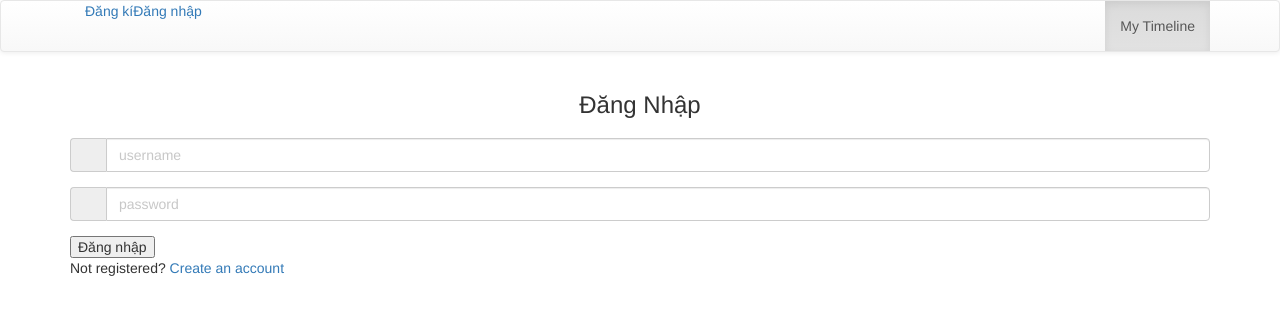
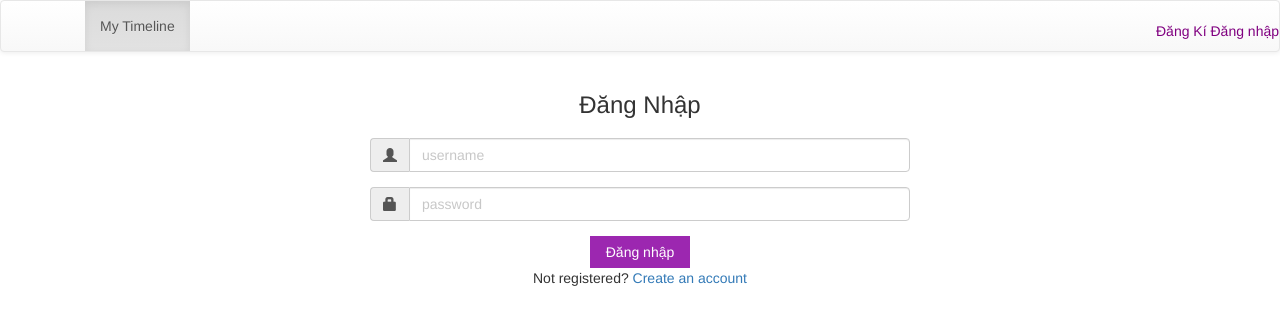
Before and after one commit to lutuandat0411/SaveYourTrip, a PHP site: page /signin.php in a window 1280 px wide. Shown: the top 325 px of the page. Run offline with PHP 8.4, Linux system fonts and the light colour scheme; some libraries are stand-ins or nearby versions; some web fonts are replaced.

Commit message:
Tieu Quoc Nghi

```diff
--- a/css/style.css
+++ b/css/style.css
@@ -126,3 +126,6 @@ img {
   right: auto;
   left: 0;
 }
+.form-control{
+  width: 50%;
+}
--- a/signin.php
+++ b/signin.php
@@ -14,6 +14,7 @@
 		<link rel="stylesheet" href="https://fonts.googleapis.com/css?family=Karma">
         <link rel="stylesheet" href="css/bootstrap.min.css">
         <link rel="stylesheet" href="css/bootstrap-theme.min.css">
+        <link rel="stylesheet" href="https://maxcdn.bootstrapcdn.com/bootstrap/3.3.7/css/bootstrap.min.css">
         <link rel="stylesheet" href="https://cdnjs.cloudflare.com/ajax/libs/normalize/5.0.0/normalize.min.css">
 		<link rel="stylesheet" href="css/menu.css">
         <!--For Plugins external css-->
@@ -24,19 +25,27 @@
         <!--Theme Responsive css-->
         <!-- <link rel="stylesheet" href="assets/css/responsive.css" /> -->
         <script src="assets/js/vendor/modernizr-2.8.3-respond-1.4.2.min.js"></script>
+
+
     </head>
     <body>
             <nav class="navbar navbar-default">
                 <div class="container">
                     <div class="collapse navbar-collapse" id="bs-example-navbar-collapse-1">
-                        <ul class="nav navbar-nav navbar-right">
-                            <li class="active"><a href="index.php">My Timeline</a></li>
+                        <ul class="nav navbar-nav navbar-left">
+                            <li class="active"><a  href="index.php">My Timeline</a></li>
                         </ul>
+
+
+
+   					 <div  class="w3-display-topright">
                          <?php
 
                                         if( (!( isset( $_SESSION['login_status']))) || ($_SESSION['login_status'] != "ready")) {
-                                            echo '<a href="signup.php"><i class="fa fa-user-plus"></i>Đăng kí</a>';
-                                            echo '<a href="signin.php"><i class="fa fa-sign-in"></i>Đăng nhập</a>';
+                                        	echo "<br> ";
+                                            echo '<a style="color:#800080;" href="signup.php"><i class="fa fa-user-plus"></i>Đăng Kí</a>';
+                                            echo " ";
+                                            echo '<a style="color:#800080;" href="signin.php"><i class="fa fa-sign-in"></i>Đăng nhập</a>';
                                         }else{
                                              echo '<i style="color: #000000; font-size: 15px;">Hi,'.$_SESSION["name"].'</i>';
                                              echo ' ';
@@ -44,6 +53,8 @@
                                         }
 
                                     ?>
+                                    </div>
+
                  </div><!-- /.navbar-collapse -->
                     </div><!-- /.container-fluid -->
             </nav>
@@ -119,14 +130,17 @@
 		<h3 style="text-align: center;padding-bottom: 10px;">Đăng Nhập</h3>
 			<form class="form" id="signup" data-toggle="validator" action="signin.php" method="post">
 				<div class="form-group">
-					<div class="input-group">
+					<div class="input-group" style="padding-left: 300px; padding-right: 300px;">
 						<span class="input-group-addon">
 							<span class="glyphicon glyphicon-user"></span>
 						</span>
-						<input type="text" class="form-control"  placeholder="username" name="nA" required>
+
+						<input  type="text" class="form-control"  placeholder="username" name="nA" required>
+
 					</div>
 				</div>
-				<div class="form-group">
+
+				<div class="form-group" style="padding-left: 300px; padding-right: 300px;">
 					<div class="input-group">
 						<span class="input-group-addon">
 							<span class="glyphicon glyphicon-lock"></span>
@@ -134,8 +148,11 @@
 						<input type="password" class="form-control" placeholder="password" name="nB" required>
 					</div>
 				</div>
-				<button type="submit" value="login" name="login">Đăng nhập</button>
+				<div class="w3-center">
+				<button class="w3-button w3-ripple w3-purple" type="submit" value="login" name="login">Đăng nhập</button>
+
 	      		<p class="message">Not registered? <a href="signup.php">Create an account</a></p>
+	      		</div>
 			</form>
 		</div>
 	</div>
```
Also changed, not shown: index.php (+12 -6 lines).
